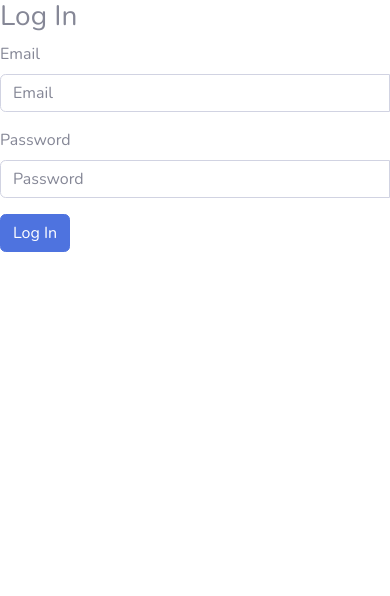
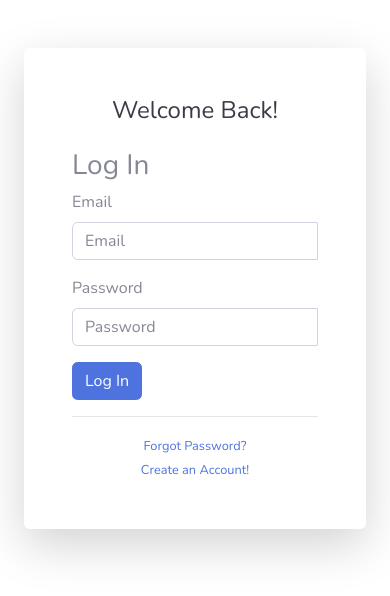
Before and after one commit to extreme-coder/govsim-ui-old, a React (Create React App) app: page /login in a window 390 px wide. Shown: the top 596 px of the page. Built offline with nearby package versions, Linux system fonts and the light colour scheme; what react-redux-loading-bar, redux-axios-middleware would draw is missing.

Commit message:
fixed login css

```diff
--- a/src/Classes.js
+++ b/src/Classes.js
@@ -8,6 +8,9 @@ class Classes extends React.Component {
   get columns()
   {
     return [{
+      name: "Name",
+      accessor: "name"
+  },{
         name: "Start Time",
         accessor: "start_time"
     },{
--- a/src/EditStudent.js
+++ b/src/EditStudent.js
@@ -7,6 +7,7 @@ import SelectField from './common/SelectField';
 import StudentClass from './StudentClass';
 import * as actions from './actions/students';
 import * as classActions from './actions/classes';
+import * as familyActions from './actions/families';
 import { Formik, Field, FieldArray } from 'formik';
 
 class EditStudent extends React.Component {
@@ -29,6 +30,13 @@ class EditStudent extends React.Component {
     if (this.props.match.params.id != 'new') {
       this.props.getStudent(this.props.match.params.id);
     }
+    this.props.getFamilies();
+  }
+
+  familyOptions() {
+    return this.props.families.map((family) => {
+      return <option key={family.id} value={family.id}>{family.family_name}</option>
+    })
   }
 
     render() {
@@ -53,6 +61,11 @@ class EditStudent extends React.Component {
 
                     <TextField name="password"  label="Password" placeholder="Password" />
 
+                    <SelectField name="family.id" label="Family" placeholder="Family" >
+                  <option></option>
+                  {this.familyOptions()}
+                </SelectField>
+
                     <FieldArray name="student_class" component={StudentClass} />
                     <h6> </ h6>
                     <Button variant="primary" type="submit">
@@ -74,9 +87,10 @@ const mapStateToProps = state => {
   return {
     student: state.students.student,
     ...state.classes,
+    ...state.families
   }
 }
 
 export default  connect(
-  mapStateToProps, {...actions,...classActions}
+  mapStateToProps, {...actions,...classActions, ...familyActions}
 )(EditStudent);
--- a/src/Signup.jsx
+++ b/src/Signup.jsx
@@ -15,6 +15,21 @@ class Signup extends React.Component {
 
     render() {
       return (
+        <div class="container">
+
+        <div class="row justify-content-center">
+
+          <div class="col-xl-10 col-lg-12 col-md-9">
+
+            <div class="card o-hidden border-0 shadow-lg my-5">
+              <div class="card-body p-0">
+                <div class="row">
+                  <div class="col-lg-6 d-none d-lg-block bg-login-image"></div>
+                  <div class="col-lg-6">
+                    <div class="p-5">
+                      <div class="text-center">
+                        <h1 class="h4 text-gray-900 mb-4">Sign Up</h1>
+                      </div>
         <div>
             <Formik enableReinitialize onSubmit={this.addUser}  initialValues={{email:'', password:''}}>
               {(props) => (
@@ -33,7 +48,20 @@ class Signup extends React.Component {
               )}
             </Formik>
         </div>
+        <hr/>
+                  <div class="text-center">
+                    <a class="small" href="login">Already have an account? Login!</a>
+                  </div>
+                </div>
+              </div>
+            </div>
+          </div>
+        </div>
+      </div>
 
+    </div>
+
+  </div>
       );
     }
 }
--- a/src/login.js
+++ b/src/login.js
@@ -25,6 +25,21 @@ class Login extends React.Component {
       }
 
       return (
+        <div class="container">
+
+        <div class="row justify-content-center">
+
+          <div class="col-xl-10 col-lg-12 col-md-9">
+
+            <div class="card o-hidden border-0 shadow-lg my-5">
+              <div class="card-body p-0">
+                <div class="row">
+                  <div class="col-lg-6 d-none d-lg-block bg-login-image"></div>
+                  <div class="col-lg-6">
+                    <div class="p-5">
+                      <div class="text-center">
+                        <h1 class="h4 text-gray-900 mb-4">Welcome Back!</h1>
+                      </div>
         <div>
             <h3>Log In</h3>
             <Formik enableReinitialize onSubmit={this.login}  initialValues={{identifier:'', password:''}}>
@@ -41,7 +56,23 @@ class Login extends React.Component {
               )}
             </Formik>
         </div>
+        <hr/>
+                  <div class="text-center">
+                    <a class="small" href="forgot-password.html">Forgot Password?</a>
+                  </div>
+                  <div class="text-center">
+                    <a class="small" href="signup">Create an Account!</a>
+                  </div>
+                </div>
+              </div>
+            </div>
+          </div>
+        </div>
+      </div>
 
+    </div>
+
+  </div>
       );
     }
 }
```
Also changed, not shown: src/styles/sb-admin-2.css.
